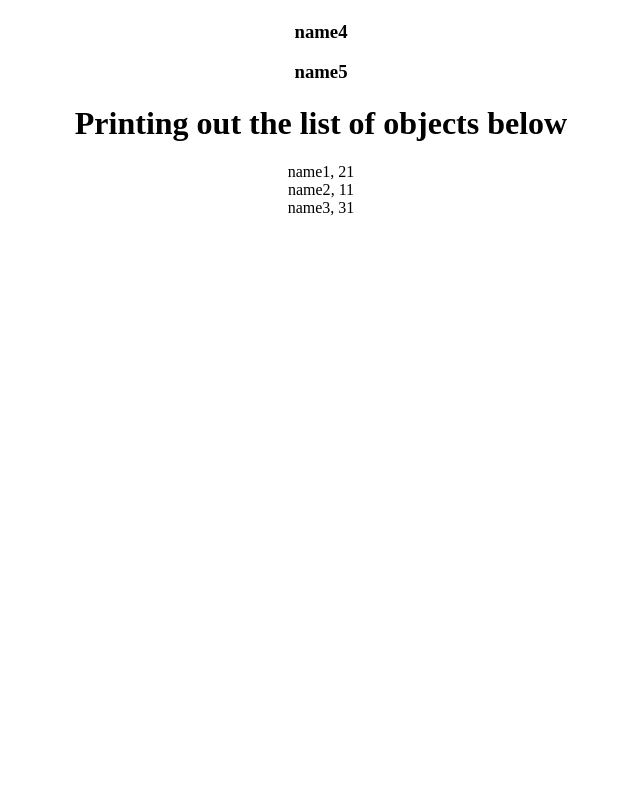
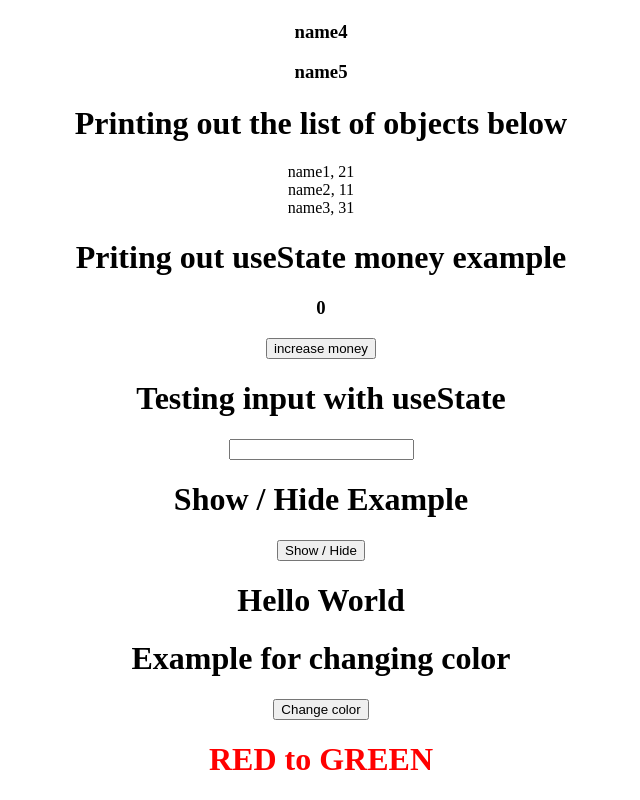
Before and after one commit to lukeckk/pedro_react_course, a React (Create React App) app: page / in a window 1280 px wide. Shown: the part 953-1753 px from the top of the page, without its empty margins (319-959 px from the left). Before the commit the page ends 1178 px from the top, so only its background shows below. Built offline with nearby package versions, Linux system fonts and the light colour scheme.

Commit message:
ep 4. states

```diff
--- a/src/App.js
+++ b/src/App.js
@@ -1,5 +1,6 @@
 import './App.css';
 import {Object} from './User'
+import { useState } from 'react';
 
 function App() {
   const name = <h1 className="name">Luke</h1>;
@@ -44,7 +45,34 @@ function App() {
     {name: 'name3', age: 31},
   ]
 
+  // useState hook
+  // const money = 0;
+  const [money, setMoney] = useState(0);
 
+  const increaseMoney = () => {
+    // money = money + 1;
+    // console.log(money)
+    setMoney(money + 1);
+  }
+
+  // state for input
+  const [inputValue, setInputValue] = useState("");
+
+  const handleInputChange = (event) => {
+    // below can be used to grab information from a form
+    setInputValue(event.target.value)
+  };
+
+  // show / hide text
+  const [showText, setShowText] = useState(true);
+
+  const showOrHideText = () => {
+    // flip showText to true or false
+    setShowText(!showText);
+  }
+
+  // chaging color directly within onClick function
+  const [textColor, setTextColor] = useState("red");
 
   return (
     <div className="App">
@@ -67,6 +95,25 @@ function App() {
       return <Object name={value.name} age={value.age}/>
 
     })}
+
+    <h1>Priting out useState money example</h1>
+    <h3>{money}</h3><button onClick={increaseMoney}>increase money</button>
+
+    <h1>Testing input with useState</h1>
+    <input type='text' onChange={handleInputChange}/>
+    {inputValue}
+
+    <h1>Show / Hide Example</h1>
+    <button onClick={showOrHideText} >Show / Hide</button>
+    {showText && <h1>Hello World</h1>}
+
+
+    <h1>Example for changing color</h1>
+    {/* example 1 */}
+    {/* <button onClick={() => { setTextColor("green")}}>Change color</button> */}
+    {/* example 2 */}
+    <button onClick={() => { setTextColor(textColor === "red" ? "green" : "red")}}>Change color</button>
+    <h1 style={{color: textColor}}>RED to GREEN</h1>
     </div>
   );
 
--- a/src/User.js
+++ b/src/User.js
@@ -1,6 +1,6 @@
 // this file stores all the components
 
-// component / prop for objects
+// prop component for objects
 export const Object = (props) => {
   return <div>{props.name}, {props.age}</div>
 }
```
